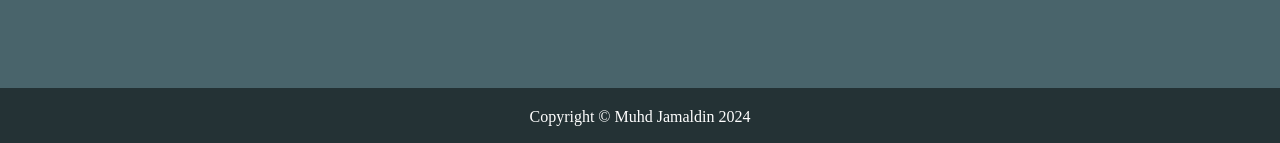
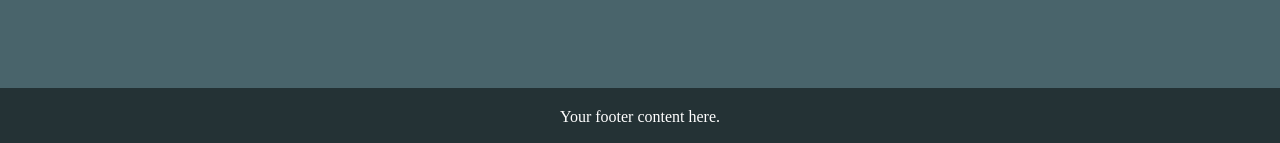
Before and after one commit to Md-Khid/Md-Khid, a Jekyll site: the page 1.html, which Jekyll copies as it is, in a window 1280 px wide. Shown: the part 754-897 px from the top of the page. Built offline with Jekyll 4.4.1, drawn with Linux system fonts in a browser that asks for light colours.

Commit message:
Update 1.html

```diff
--- a/1.html
+++ b/1.html
@@ -41,7 +41,7 @@
         }
         footer {
             text-align: center;
-            position: absolute; /* Set position to absolute for fixed positioning */
+            position: fixed; /* Change position to fixed for fixed positioning */
             bottom: 0; /* Align footer to bottom of viewport */
             width: 100%; /* Ensure footer spans the full width */
             padding: 20px 0; /* Add padding to footer */
@@ -87,19 +87,8 @@
 
 <!-- Footer -->
 <footer>
-    <p id="footerYear">Copyright &copy; Muhd Jamaldin</p>
+    <p>Your footer content here.</p>
 </footer>
-
-<script>
-    // JavaScript to insert current year into footer
-    document.getElementById("footerYear").innerHTML += " " + new Date().getFullYear();
-
-    // Remove the .html extension from the URL
-    if (history.replaceState) {
-        var cleanURL = window.location.pathname.replace(/\.html$/, '');
-        history.replaceState(null, null, cleanURL);
-    }
-</script>
 
 </body>
 </html>
```
